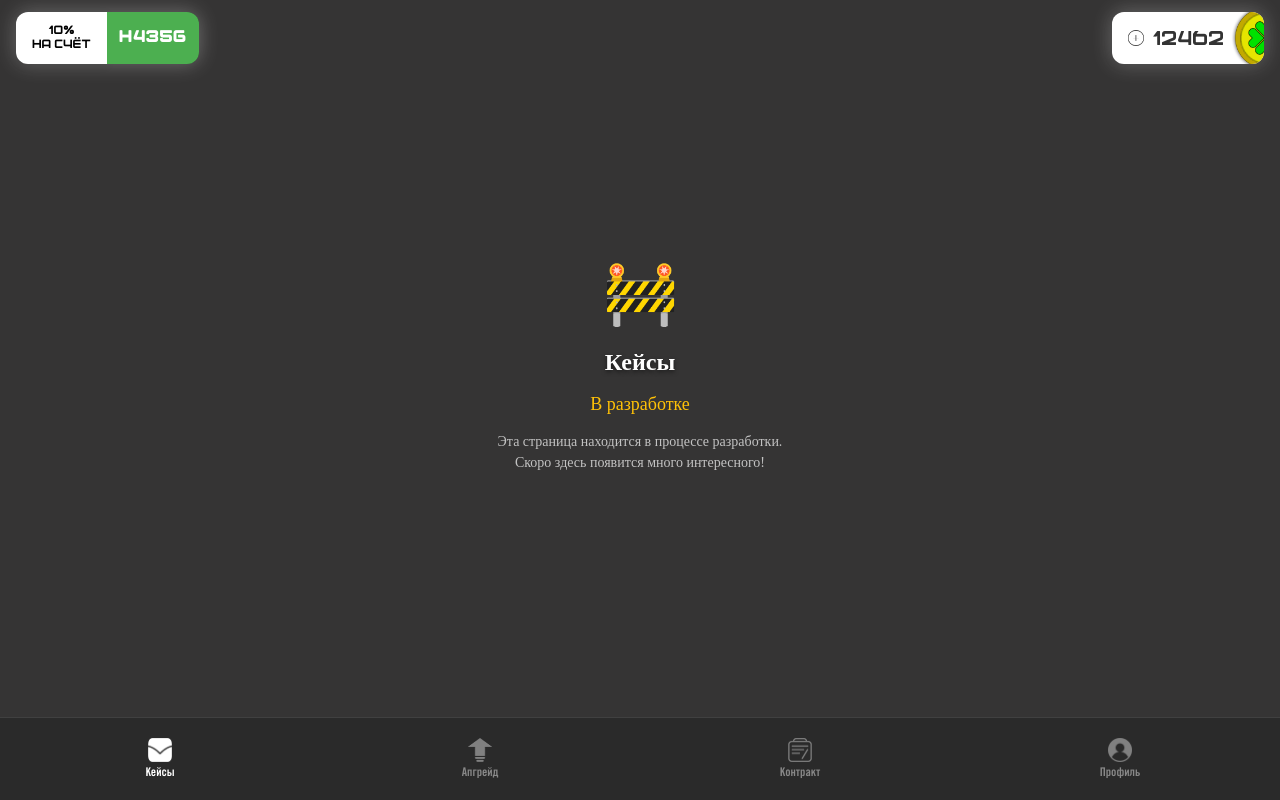
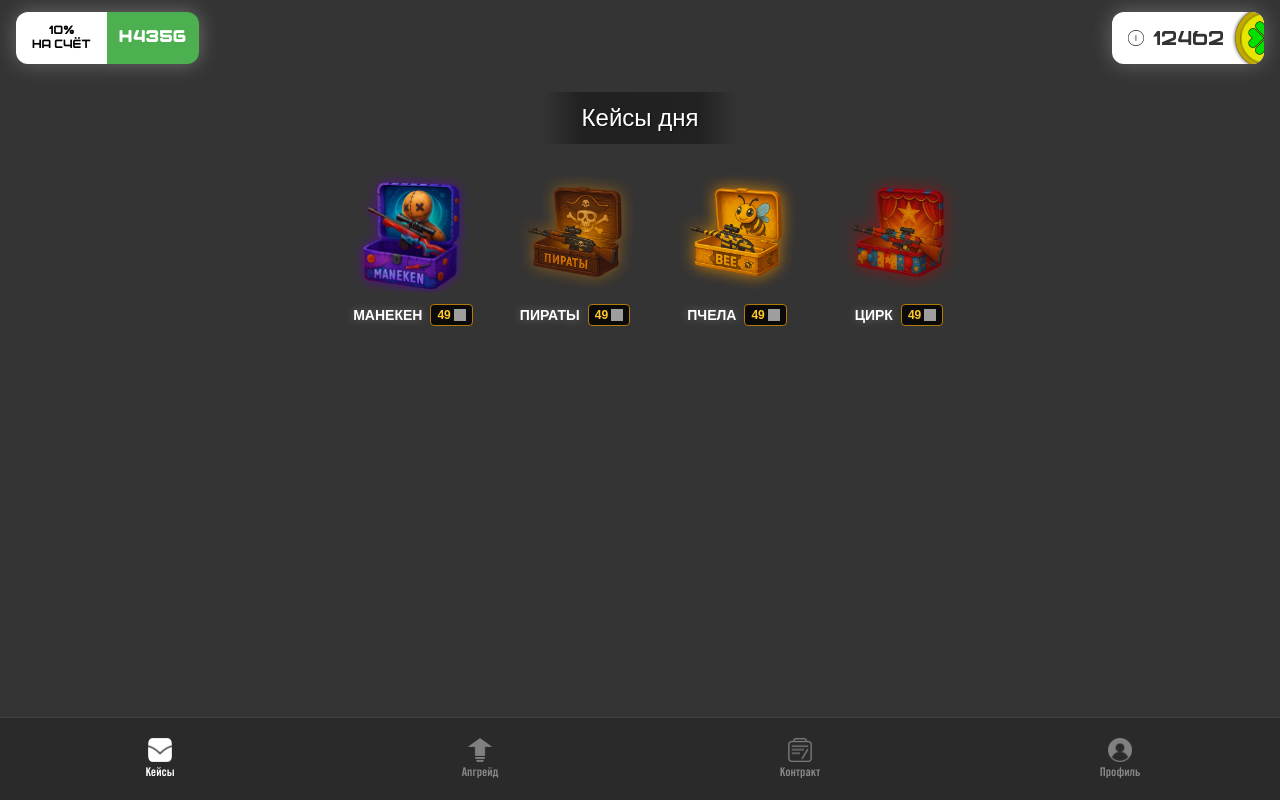
Before and after one commit to grabakin/CaseTG, a React (Vite) app: page / in a window 1280 px wide. Built offline with nearby package versions, Linux system fonts and the light colour scheme; grey boxes are pictures that could not be loaded.

Commit message:
фича: сделал мвп кейс страницы

```diff
--- a/src/App.tsx
+++ b/src/App.tsx
@@ -3,6 +3,7 @@ import Header from "./components/Header/Header.tsx";
 import BottomNavigation from "./components/BottomNavigation/BottomNavigation.tsx";
 import {type SetStateAction, useState} from "react";
 import ComingSoon from "./components/ComingSoon/ComingSoon.tsx";
+import CasesPage from "./components/CasesPage/CasesPage.tsx";
 
 function App() {
     const [activeTab, setActiveTab] = useState("cases");
@@ -14,7 +15,7 @@ function App() {
     const renderContent = () => {
         switch (activeTab) {
             case "cases":
-                return <ComingSoon pageName="Кейсы"/>;
+                return <CasesPage/>;
             case "upgrade":
                 return <ComingSoon pageName="Апгрейд"/>;
             case "contract":
--- /dev/null
+++ b/src/components/CaseCard/CaseCard.module.css
@@ -0,0 +1,64 @@
+@font-face {
+    font-family: 'Bowler';
+    src: url('/Bowler.ttf') format('truetype');
+    font-display: swap;
+}
+
+.caseCard {
+    border-radius: 12px;
+    padding: 8px;
+    cursor: pointer;
+    transition: all 0.3s ease;
+    width: 130px;
+    text-align: center;
+}
+
+.caseCard:hover {
+    transform: translateY(-5px);
+}
+
+.caseImage {
+    width: 100%;
+    height: 120px;
+    object-fit: contain;
+    border-radius: 8px;
+    margin-bottom: 8px;
+}
+
+.caseInfo {
+    display: flex;
+    flex-direction: row;
+    justify-content: center;
+    align-items: center;
+    gap: 8px;
+}
+
+.caseName {
+    font-family: 'Bahnschrift', sans-serif;
+    font-weight: bold;
+    font-size: 14px;
+    color: white;
+    margin: 0;
+    text-shadow: 0 0 10px rgba(255, 255, 255, 0.3);
+}
+
+.casePrice {
+    font-family: 'Bahnschrift', sans-serif;
+    font-size: 12px;
+    color: #ffc727;
+    font-weight: bold;
+    background: rgba(0, 0, 0, 0.8);
+    border: 1px solid #b47b08;
+    padding: 3px 6px;
+    border-radius: 4px;
+    display: flex;
+    align-items: center;
+    justify-content: center;
+    gap: 3px;
+    width: fit-content;
+}
+
+.coinIcon {
+    width: 12px;
+    height: 12px;
+}
--- /dev/null
+++ b/src/components/CaseCard/CaseCard.tsx
@@ -0,0 +1,24 @@
+import styles from "./CaseCard.module.css";
+
+interface CaseCardProps {
+  id: string;
+  name: string;
+  price: number;
+  image: string;
+}
+
+const CaseCard = ({ name, price, image }: CaseCardProps) => {
+  return (
+    <div className={styles.caseCard}>
+      <img src={`/${image}`} alt={name} className={styles.caseImage} />
+      <div className={styles.caseInfo}>
+        <h3 className={styles.caseName}>{name}</h3>
+        <div className={styles.casePrice}>
+          {price}
+          <img src="/coin small.png" alt="Монета" className={styles.coinIcon} />
+        </div>
+      </div>
+    </div>
+  );
+};
+export default CaseCard;
--- /dev/null
+++ b/src/components/CaseCollection/CaseCollection.module.css
@@ -0,0 +1,52 @@
+@font-face {
+    font-family: 'Bowler';
+    src: url('/Bowler.ttf') format('truetype');
+    font-display: swap;
+}
+
+.caseCollection {
+    margin-bottom: 40px;
+}
+
+.title {
+    font-family: 'Bahnschrift Light Condensed', 'Bahnschrift', sans-serif;
+    font-weight: 300;
+    font-size: 24px;
+    color: white;
+    text-align: center;
+    margin: 0 auto 20px;
+    padding: 12px 40px;
+    background: linear-gradient(to right, transparent 0%, rgba(0, 0, 0, 0.37) 20%, rgba(3, 3, 3, 0.37) 80%, transparent 100%);
+    width: fit-content;
+    text-shadow: 1px 1px 2px rgba(0, 0, 0, 0.5);
+}
+
+.casesGrid {
+    display: grid;
+    grid-template-columns: repeat(4, 1fr);
+    gap: 16px;
+    max-width: 600px;
+    margin: 0 auto;
+    justify-items: center;
+}
+
+@media (max-width: 1024px) {
+    .casesGrid {
+        grid-template-columns: repeat(2, 1fr);
+        gap: 12px;
+        max-width: 320px;
+    }
+}
+
+@media (max-width: 768px) {
+    .casesGrid {
+        grid-template-columns: repeat(2, 1fr);
+        gap: 8px;
+        max-width: 280px;
+    }
+
+    .title {
+        font-size: 20px;
+        margin-bottom: 16px;
+    }
+}
--- /dev/null
+++ b/src/components/CaseCollection/CaseCollection.tsx
@@ -0,0 +1,35 @@
+import CaseCard from "../CaseCard/CaseCard.tsx";
+import styles from "./CaseCollection.module.css";
+
+interface CaseItem {
+  id: string;
+  name: string;
+  price: number;
+  image: string;
+}
+
+interface CaseCollectionProps {
+  title: string;
+  cases: CaseItem[];
+}
+
+const CaseCollection = ({ title, cases }: CaseCollectionProps) => {
+  return (
+    <div className={styles.caseCollection}>
+      <h2 className={styles.title}>{title}</h2>
+      <div className={styles.casesGrid}>
+        {cases.map((caseItem) => (
+          <CaseCard
+            key={caseItem.id}
+            id={caseItem.id}
+            name={caseItem.name}
+            price={caseItem.price}
+            image={caseItem.image}
+          />
+        ))}
+      </div>
+    </div>
+  );
+};
+
+export default CaseCollection;
--- /dev/null
+++ b/src/components/CasesPage/CasesPage.tsx
@@ -0,0 +1,19 @@
+import CaseCollection from "../CaseCollection/CaseCollection.tsx";
+import styles from "./CasePage.module.css";
+
+const cases = [
+    {id: "dummy", name: "МАНЕКЕН", price: 49, image: "DummyCase.png"},
+    {id: "pirates", name: "ПИРАТЫ", price: 49, image: "PiratesCase.png"},
+    {id: "bee", name: "ПЧЕЛА", price: 49, image: "BeeCase.png"},
+    {id: "circus", name: "ЦИРК", price: 49, image: "CircusCase.png"},
+];
+
+const CasesPage = () => {
+    return (
+        <div className={styles.casesPage}>
+            <CaseCollection title="Кейсы дня" cases={cases}/>
+        </div>
+    );
+};
+
+export default CasesPage;
```
Also changed, not shown: src/components/CasesPage/CasePage.module.css (added).
